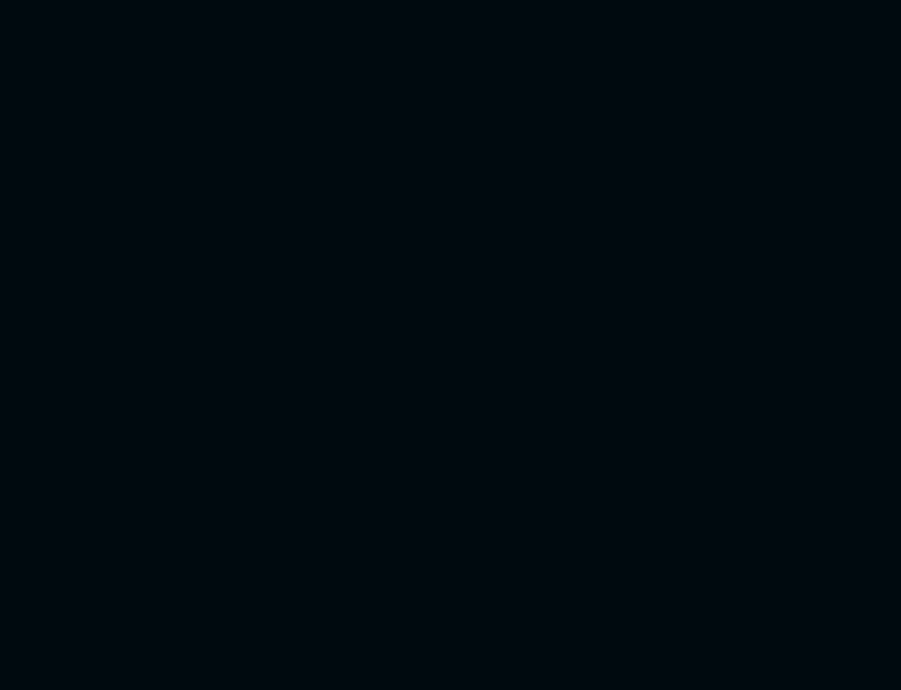
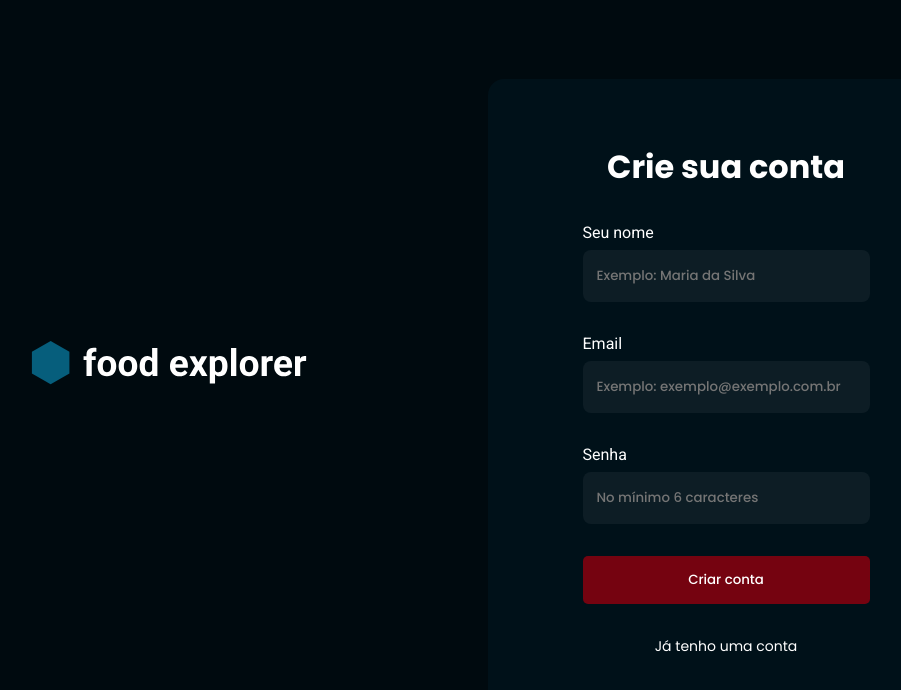
Before and after one commit to Caiobaldur/frontEnd-foodexplorer, a React (Vite) app: page /signup in a window 1280 px wide. Before the commit this address had no page. Shown: the top 690 px of the page, without its empty margins (152-1053 px from the left). Built offline with nearby package versions, Linux system fonts and the light colour scheme.

Commit message:
feat: connect back & front && create user

```diff
--- a/src/components/Button/Button.jsx
+++ b/src/components/Button/Button.jsx
@@ -1,8 +1,13 @@
 import { Container } from "./styles";
 
 export function Button(props) {
+  function handleClick() {
+    if (props.onClick) {
+      props.onClick();
+    }
+  }
   return (
-    <Container type="button">
+    <Container type="button" onClick={handleClick}>
       {props.title}
     </Container>
   );
--- a/src/pages/SignUp/SignUp.jsx
+++ b/src/pages/SignUp/SignUp.jsx
@@ -1,8 +1,34 @@
+import { useState } from "react";
 import { Button } from "../../components/Button/Button";
 import { Container, Form } from "./styles";
-import { Link } from "react-router-dom";
+import { Link, useNavigate } from "react-router-dom";
+
+import { api } from "../../services/api.js";
 
 export function SignUp() {
+  const [name, setName] = useState("");
+  const [email, setEmail] = useState("");
+  const [password, setPassword] = useState("");
+
+  const navigate = useNavigate();
+
+  async function handleSignUp() {
+    if (!name || !email || !password) {
+      return alert("Preencha todos os campos!");
+    }
+
+    await api.post("/users", { name, email, password }).then(() => {
+        alert("Usuário Cadastrado com sucesso!");
+        navigate("/")
+      }).catch((error) => {
+        if (error.response) {
+          alert(error.response.data.message);
+        } else {
+          alert("Não foi possível cadastrar");
+        }
+      });
+  }
+
   return (
     <Container>
       <div className="logo">
@@ -16,12 +42,23 @@ export function SignUp() {
             placeholder="Exemplo: Maria da Silva"
             type="text"
             id="name"
+            onChange={(e) => setName(e.target.value)}
           />
           <label htmlFor="email">Email</label>
-      <input placeholder="Exemplo: exemplo@exemplo.com.br" type="text" id="email"/>
+          <input
+            placeholder="Exemplo: exemplo@exemplo.com.br"
+            type="text"
+            id="email"
+            onChange={(e) => setEmail(e.target.value)}
+          />
           <label htmlFor="password">Senha</label>
-    <input placeholder="No mínimo 6 caracteres" type="text" id="password"/>
-<Button title="Entrar"/>
+          <input
+            placeholder="No mínimo 6 caracteres"
+            type="text"
+            id="password"
+            onChange={(e) => setPassword(e.target.value)}
+          />
+          <Button title="Criar conta" onClick={handleSignUp} />
           <div className="signin-button">
             <Link to="/">Já tenho uma conta</Link>
           </div>
--- a/src/pages/SignUp/styles.js
+++ b/src/pages/SignUp/styles.js
@@ -76,6 +76,7 @@ export const Form = styled.form`
 
   & input {
     background-color: ${({ theme }) => theme.COLORS.DARK_900};
+    color: ${({ theme }) => theme.COLORS.LIGHT_100};
     width: 100%;
     padding: 1.6rem 1.4rem;
     border-radius: 0.8rem;
--- a/src/routes/index.jsx
+++ b/src/routes/index.jsx
@@ -6,8 +6,8 @@ import { AuthRoutes } from "./auth.routes";
 export function Routes(){
   return(
     <BrowserRouter>
-      {/* <AuthRoutes/> */}
-      <AppRoutes/>
+      <AuthRoutes/>
+      {/* <AppRoutes/> */}
     </BrowserRouter>
   )
 }
--- /dev/null
+++ b/src/services/api.js
@@ -0,0 +1,7 @@
+import axios from 'axios';
+
+export const api = axios.create({
+  baseURL: "http://localhost:3333"
+})
+
+// api.get("/users/:id");
```
Lines whose indentation alone changed are shown as unchanged.
